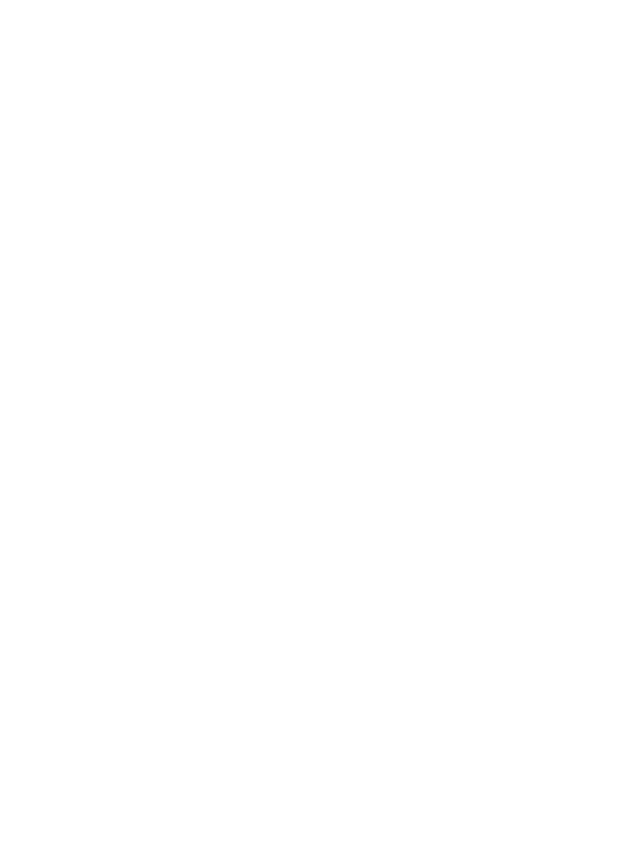
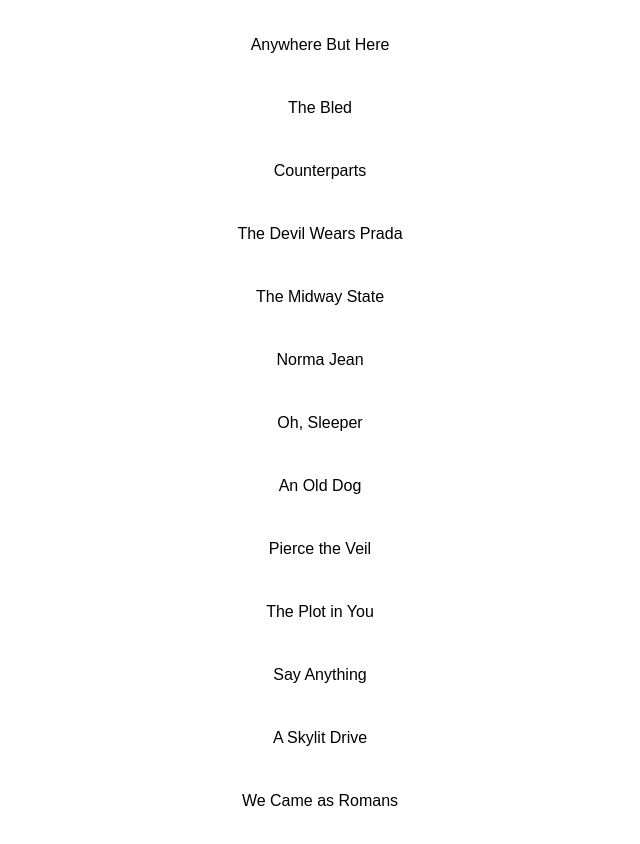
Before and after one commit to acciojob/sorting-articles-0177cs171110, a website: page main.html in a window 1280 px wide. Shown: the whole page, without its empty margins (320-960 px from the left). Before the commit the page ends 800 px from the top, so only its background shows below. Drawn offline with Linux system fonts and the light colour scheme.

Commit message:
created a submission

```diff
--- a/main.html
+++ b/main.html
@@ -8,6 +8,10 @@
 
 <body>
 	<!-- the entire body must be written by student -->
+
+<ul id="band">
+
+</ul>
     <script type="text/javascript" src="./script.js">
 </script>
 
--- a/script.js
+++ b/script.js
@@ -1 +1,19 @@
 //your JS code here. If required.
+const bands = ['The Plot in You', 'The Devil Wears Prada', 'Pierce the Veil', 'Norma Jean', 'The Bled', 'Say Anything', 'The Midway State', 'We Came as Romans', 'Counterparts', 'Oh, Sleeper', 'A Skylit Drive', 'Anywhere But Here', 'An Old Dog'];
+
+  function stripArticles(bandName) {
+    return bandName.replace(/^(a |an |the )/i, '').trim();
+  }
+
+  const sortedBands = bands.sort((a, b) => {
+    const bandA = stripArticles(a);
+    const bandB = stripArticles(b);
+    return bandA.localeCompare(bandB);
+  });
+
+  const bandList = document.getElementById('band');
+  sortedBands.forEach(band => {
+    const listItem = document.createElement('li');
+    listItem.textContent = band;
+    bandList.appendChild(listItem);
+  });
--- a/styles.css
+++ b/styles.css
@@ -1 +1,17 @@
 /*  your css code here. If applicable */
+body {
+    font-family: Arial, sans-serif;
+    margin: 0;
+    padding: 0;
+  }
+  #band {
+    list-style-type: none;
+	  text-align: center;
+    padding: 0;
+  }
+  #band li {
+    margin-bottom: 5px;
+	  margin: 5px;
+	  padding: 20px;
+	  background-color: white;
+  }
```
